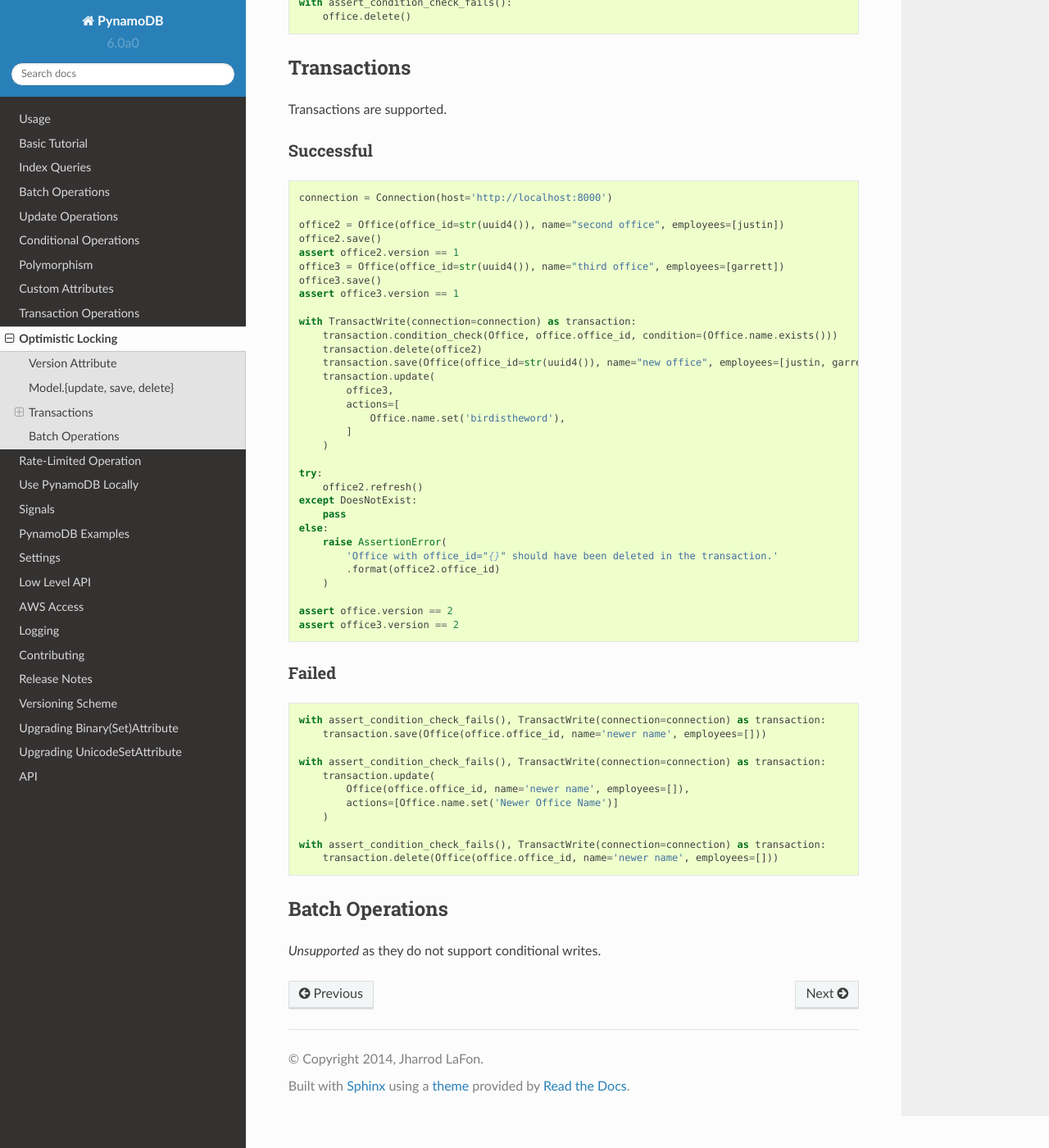
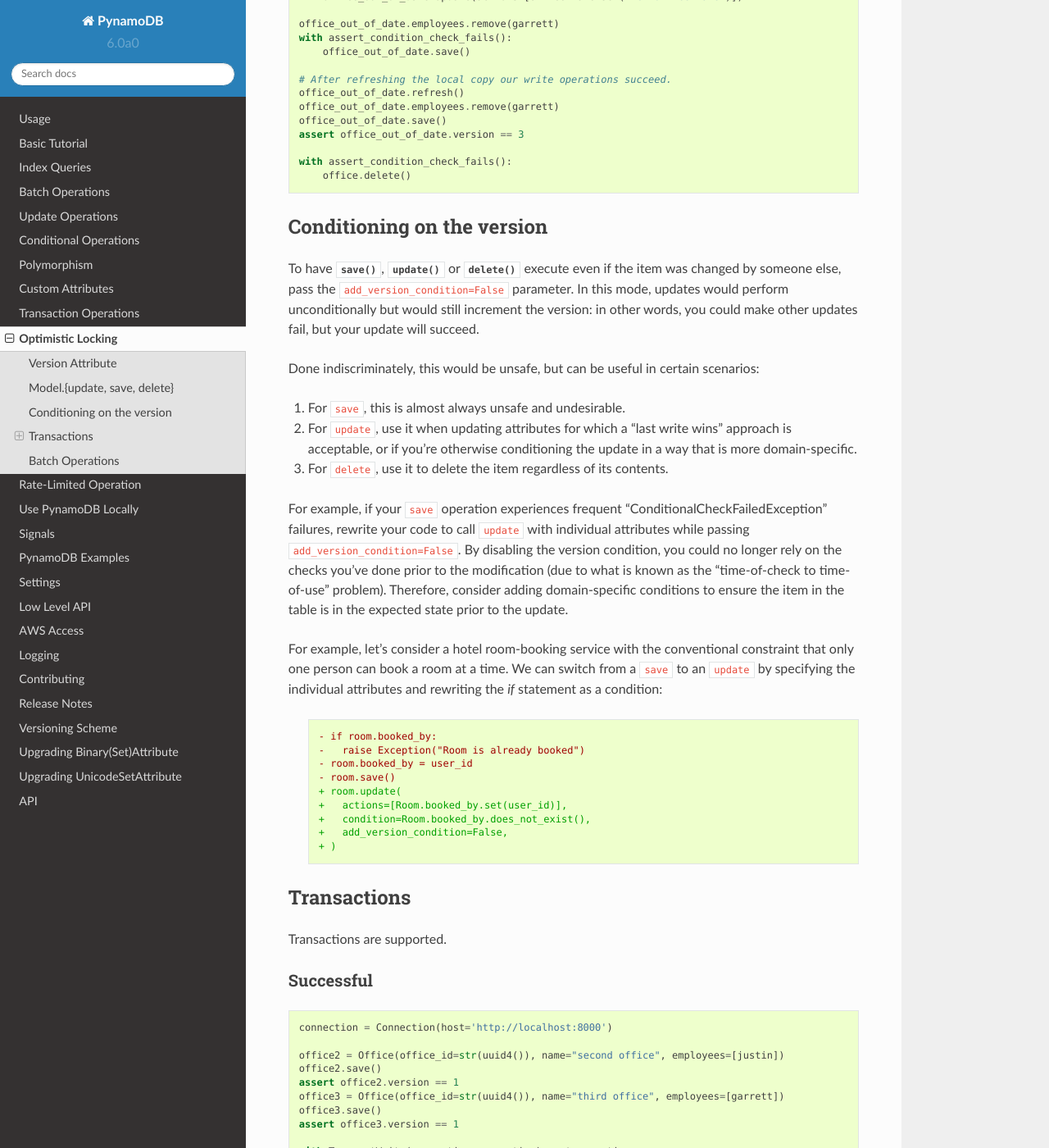
Before and after one commit to pynamodb/PynamoDB, a Sphinx documentation site: the page built from docs/optimistic_locking.rst, in a window 1280 px wide and 1400 px high, scrolled down 2109 px. Shown: the whole window at 82% size. Built offline with Sphinx 7.4.7 and the Read the Docs theme 2.0.0, drawn with Linux system fonts in a browser that asks for light colours; some of the changed text lies outside the part shown.

Commit message:
Add 'add_version_condition' arg (#1172)
Add a flag for controlling whether `Model.save`, `Model.update` and `Model.delete` add a condition that the persisted version is the same as the in-memory one, defaulting to `True` (the "safe" behavior)

```diff
--- a/docs/optimistic_locking.rst
+++ b/docs/optimistic_locking.rst
@@ -18,7 +20,16 @@
 Version Attribute
 -----------------
 
-To enable optimistic locking for a table simply add a ``VersionAttribute`` to your model definition.
+To enable optimistic locking for a table, add a ``VersionAttribute`` to your model definition. The presence of this
+attribute will change the model's behaviors:
+
+* :meth:`~pynamodb.models.Model.save` and :meth:`~pynamodb.models.Model.update` would increment the version attribute
+  every time the model is persisted. This allows concurrent updates not to overwrite each other, at the expense
+  of the latter update failing.
+* :meth:`~pynamodb.models.Model.save`, :meth:`~pynamodb.models.Model.update`
+  and :meth:`~pynamodb.models.Model.delete` would fail if they are the "latter update" (by adding to the update's
+  :ref:`conditions <conditional_operations>`). This behavior is optional since sometimes a more granular approach
+  can be desired (see :ref:`optimistic_locking_version_condition`).
 
 .. code-block:: python
 
@@ -83,7 +94,7 @@
       except TransactWriteError as e:
           assert isinstance(e.cause, ClientError)
           assert e.cause_response_code == "TransactionCanceledException"
-          assert "ConditionalCheckFailed" in e.cause_response_message
+          assert any(r.code == "ConditionalCheckFailed" for r in e.cancellation_reasons)
       else:
           raise AssertionError("The version attribute conditional check should have failed.")
 
@@ -103,6 +114,46 @@
 
   with assert_condition_check_fails():
       office.delete()
+
+
+.. _optimistic_locking_version_condition:
+
+Conditioning on the version
+---------------------------
+
+To have :meth:`~pynamodb.models.Model.save`, :meth:`~pynamodb.models.Model.update` or  :meth:`~pynamodb.models.Model.delete`
+execute even if the item was changed by someone else, pass the ``add_version_condition=False`` parameter.
+In this mode, updates would perform unconditionally but would still increment the version:
+in other words, you could make other updates fail, but your update will succeed.
+
+Done indiscriminately, this would be unsafe, but can be useful in certain scenarios:
+
+#. For ``save``, this is almost always unsafe and undesirable.
+#. For ``update``, use it when updating attributes for which a "last write wins" approach is acceptable,
+   or if you're otherwise conditioning the update in a way that is more domain-specific.
+#. For ``delete``, use it to delete the item regardless of its contents.
+
+For example, if your ``save`` operation experiences frequent "ConditionalCheckFailedException" failures,
+rewrite your code to call ``update`` with individual attributes while passing :code:`add_version_condition=False`.
+By disabling the version condition, you could no longer rely on the checks you've done prior to the modification (due to
+what is known as the "time-of-check to time-of-use" problem). Therefore, consider adding domain-specific conditions
+to ensure the item in the table is in the expected state prior to the update.
+
+For example, let's consider a hotel room-booking service with the conventional constraint that only one person
+can book a room at a time. We can switch from a ``save`` to an ``update`` by specifying the individual attributes
+and rewriting the `if` statement as a condition:
+
+    .. code-block:: diff
+
+        - if room.booked_by:
+        -   raise Exception("Room is already booked")
+        - room.booked_by = user_id
+        - room.save()
+        + room.update(
+        +   actions=[Room.booked_by.set(user_id)],
+        +   condition=Room.booked_by.does_not_exist(),
+        +   add_version_condition=False,
+        + )
 
 Transactions
 ------------
```
Also changed, not shown: other parts of docs/optimistic_locking.rst (+2 -0 lines), docs/release_notes.rst (+10 -3 lines), 5 other files.
